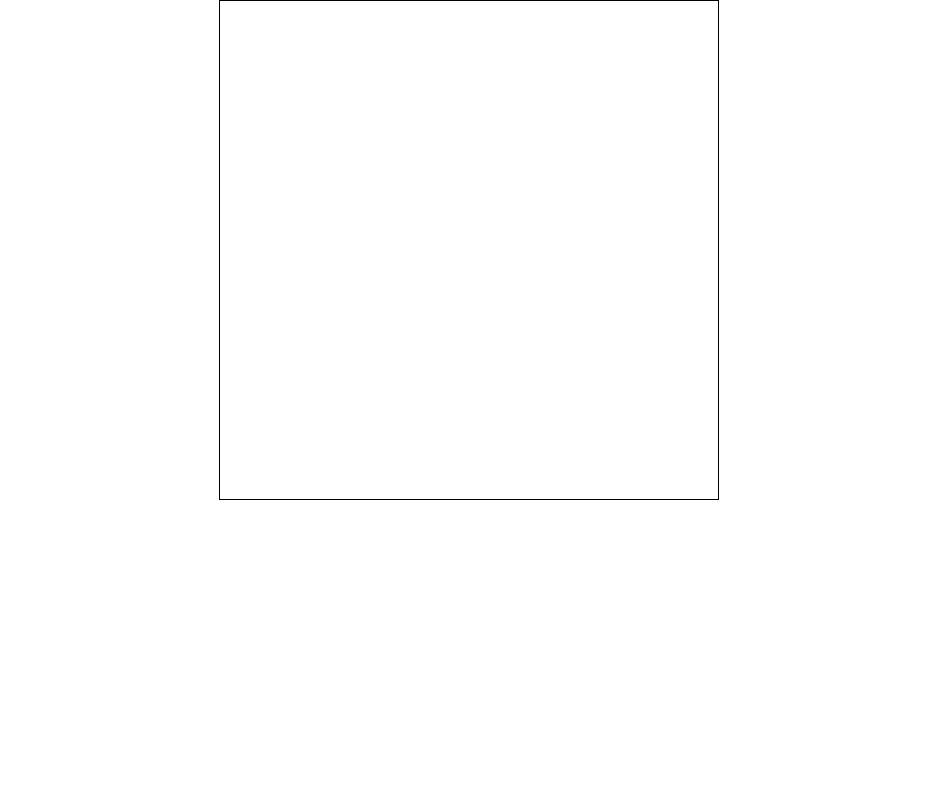
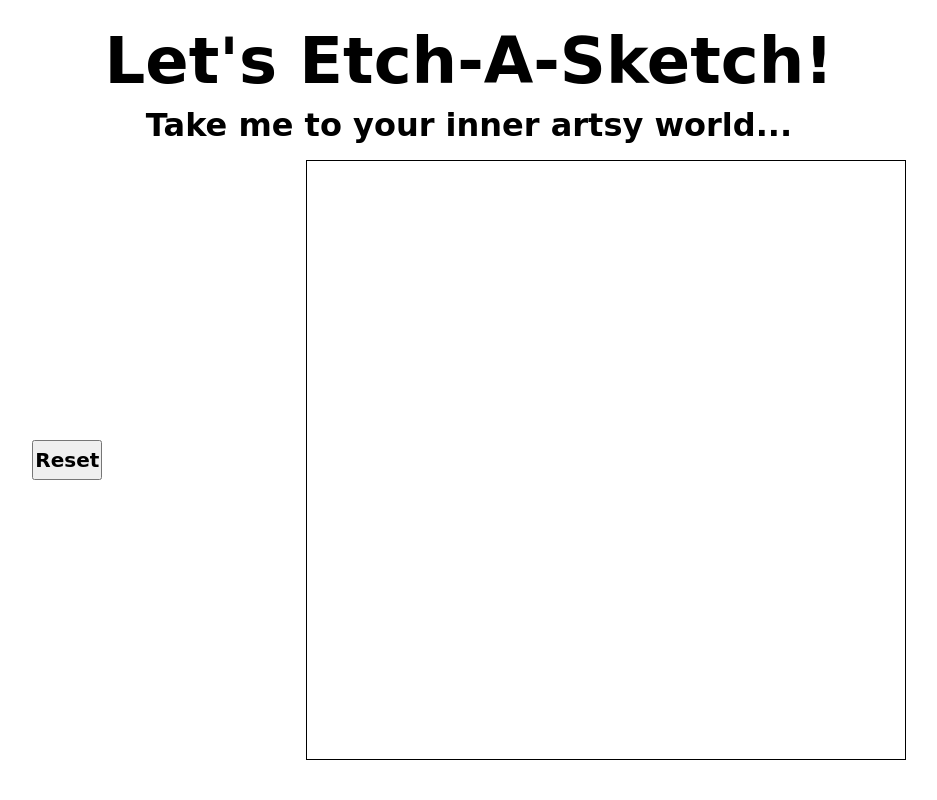
Before and after one commit to thi-lee/etch-a-sketch, a plain HTML site: page index.html in a window 1280 px wide. Shown: the whole page, without its empty margins (171-1108 px from the left). Drawn offline with Linux system fonts and the light colour scheme; a web font is replaced by a local one.

Commit message:
Set up reset button to clear drawings

```diff
--- a/css/main.css
+++ b/css/main.css
@@ -1,24 +1,70 @@
 html, body {
-    height: 100%;
-    text-align: center;
+    height: 100vh;
+    font-family: 'Cedarville Cursive', cursive;
+}
+
+.title {
+    /* style */
+    height: 15vh;
+    padding: 0;
+    margin: 0;
+    display: flex;
+    flex-direction: column;
+    justify-content: center;
+    align-items: center;
+}
+
+h1 {
+    /* h1 */
+    display: block;
+    font-size: 4em;
+    margin-top: 1.12em;
+    margin-bottom: 0;
+    margin-left: 0;
+    margin-right: 0;
+    font-weight: bold;
+}
+
+h3 {
+    display: block;
+    font-size: 2em;
+    margin-top: 0.50em;
+    margin-bottom: 0.67em;
+    margin-left: 0;
+    margin-right: 0;
+    font-weight: bold;
+  }
+
+.main {
+    height: 85vh;
+    display: flex;
+    justify-content: space-evenly;
+    align-items: center;
+}
+
+.rset {
+    width: 70px;
+    height: 40px;
+    margin: 0;
+    padding: 0;
 }
 
 .container {
-    height: 500px;
-    width: 500px;
+    height: 600px;
+    width: 600px;
     box-sizing: border-box;
     display: grid;
-    grid-template-columns: repeat(4, 1fr);
-    grid-template-rows: repeat(4, 1fr);
     border: 1px black solid;
-    margin-left: auto;
-    margin-right: auto;
 }
 
 .grid-item {
     background-color: white;
 }
 
+.hovering {
+    background-color: black;
+}
+/*
 .grid-item:hover {
     background-color: black;
-}
+} */
--- a/index.html
+++ b/index.html
@@ -4,9 +4,20 @@
         <title>Etch A Sketch</title>
         <link rel="stylesheet" type="text/css" href="css/reset.css" media="all"/>
         <link rel="stylesheet" type="text/css" href="css/main.css" media="all"/>
+        <link rel="preconnect" href="https://fonts.gstatic.com">
+        <link href="https://fonts.googleapis.com/css2?family=Cedarville+Cursive&display=swap" rel="stylesheet">
     </head>
     <body>
-        <div class='container'></div>
+        <div class='title'>
+            <h1>Let's Etch-A-Sketch!</h1>
+            <h3>Take me to your inner artsy world...</h3>
+        </div>
+        <div class='main'>
+            <div class='instructions'>
+
+            </div>
+            <div class='container'></div>
+        </div>
         <script src="script.js"></script>
     </body>
 </html>
--- a/script.js
+++ b/script.js
@@ -1,17 +1,38 @@
 let container = document.querySelector('.container');
+let instructions = document.querySelector('.instructions');
 
-let rows = 16;
+let rset = document.createElement('button');
+rset.textContent = 'Reset';
+rset.style.font = "bold 20px 'Cedarville Cursive', cursive";
+instructions.appendChild(rset).classList.add('rset');
+
+let rows = 88;
 
 function makegrid(rows) {
   container.style.gridTemplateColumns = (`repeat(${rows}, 1fr`);
   container.style.gridTemplateRows = (`repeat(${rows}, 1fr`);
   for (i = 1; i <= rows * rows; i++) {
     let cell = document.createElement('div');
-    container.appendChild(cell).classList.add('grid-item',i);
+    container.appendChild(cell).classList.add('grid-item');
   }
+  return container;
 }
 
 makegrid(rows);
+
+let cells = document.querySelectorAll('.grid-item');
+cells.forEach((cell) => {
+  cell.addEventListener('mouseover', function() {
+    cell.classList.add('hovering');
+  })
+})
+
+rset.addEventListener('click', function() {
+  cells.forEach((cell) => {
+    cell.classList.remove('hovering');
+  })
+  makegrid(rows);
+})
 
 
 
```
